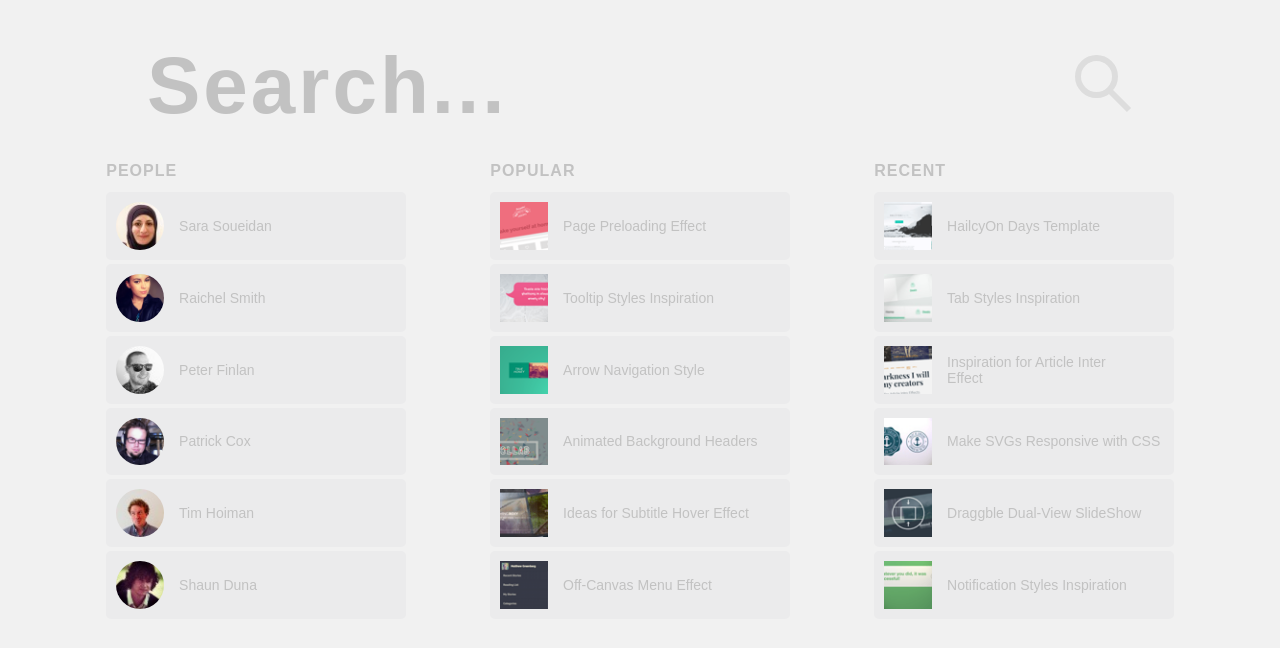
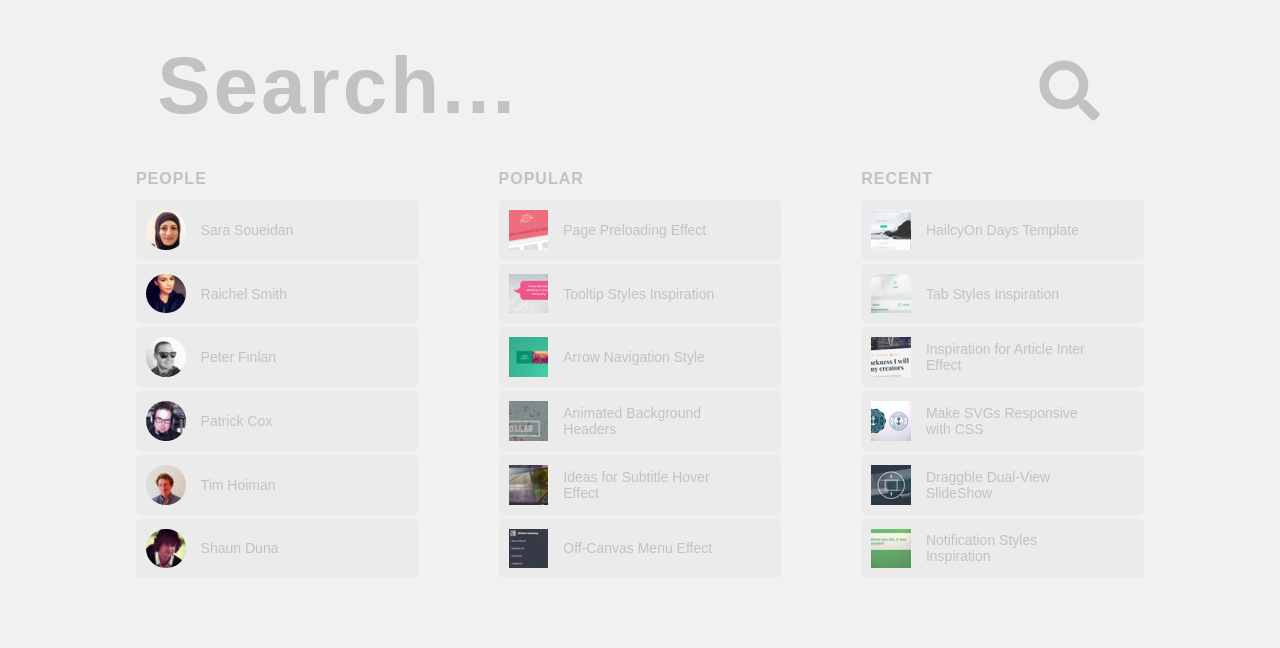
Before and after one commit to WebFlat/huge-search, a plain HTML site: page index.html in a window 1280 px wide. Drawn offline with Linux system fonts and the light colour scheme.

Commit message:
li-column

```diff
--- a/css/style.css
+++ b/css/style.css
@@ -6,30 +6,44 @@
 }
 body{
 	background-color: #f1f1f1;
-	padding: 40px 5%;
 	font-family: Arial, sans-serif;
 	height: 100vh;
 	transition: all .1s ease-in;
+	padding: 40px 0;
 }
-#search,
-#content {
+#wrapper {
 	text-align: center;
+	width: 85%;
+	max-width: 1200px;
+	margin: 0 auto;
 }
 #content {
 	display: flex;
 }
-@media screen & max-width() {
+@media screen and (max-width:); {
 
 }
-#search .button {
-	background-image: url(../img/magnifier.svg);
+form button {
+	color: #c2c2c2;
+	background-color: inherit;
+	background-size: contain;
+	border: none;
+	font-size: 60px;
 	cursor: pointer;
 	display: inline-block;
-	padding: 30px;
+	width: 10%;
 }
-#search input {
+form button:hover {
+	color: #ec5a62;
+}
+form {
+	width: 100%;
+	margin-bottom: 20px;
+	padding: 0 10px;
+	height: 100px;
+}
+form input {
 	width: 80%;
-	margin-bottom: 20px;
 	font-size: 80px;
 	color: #ec5a62;
 	font-weight: bold;
@@ -37,11 +51,13 @@ body{
 	border: none;
 	letter-spacing: 3px;
 }
-#search input:focus,
-#search input:active {
+form input:focus,
+form input:active {
 	outline: none;
+	border-bottom: 2px solid #c2c2c2;
+
 }
-input::-webkit-input-placeholder {
+form input::-webkit-input-placeholder {
 	color: #c2c2c2;
 }
 .card {
@@ -81,11 +97,12 @@ li.header {
 	display: inline-block;
 	font-size: 0;
 	width: 100%;
-}
+/*	height: 50px;
+*/}
 .card img {
 	vertical-align: middle;
 	display: inline-block;
-	width: 17%;
+	width: 15%;
 }
 .square img {
 	border-radius: 50%;
@@ -95,7 +112,7 @@ li.header {
 	padding-left: 15px;
 	display: inline-block;
 	vertical-align: middle;
-	width: 83%;
+	width: calc(70% - 10px);
     overflow: hidden;
 	max-height: 32px;
 }
--- a/index.html
+++ b/index.html
@@ -4,13 +4,15 @@
 	<meta charset="UTF-8">
 	<title>Huge search</title>
 	<link rel="stylesheet" type="text/css" href="css/style.css">
-	<link rel="shortcut icon" href="favicon.png"
+	<link rel="shortcut icon" href="favicon.png">
+	<link rel="stylesheet" href="https://use.fontawesome.com/releases/v5.7.2/css/all.css" integrity="sha384-fnmOCqbTlWIlj8LyTjo7mOUStjsKC4pOpQbqyi7RrhN7udi9RwhKkMHpvLbHG9Sr" crossorigin="anonymous">
 </head>
 <body>
-	<section id="search">
+	<section id="wrapper">
+		<form>
 			<input type="text" placeholder="Search...">
-		<div class="button"></div>
-	</section>
+			<button><i class="fas fa-search"></i></button>
+		</form>
 		<section id="content">
 			<ul class="card column-1">
 				<li class="header">People</li>
@@ -132,5 +134,6 @@
 				</li>
 			</ul>
 		</section>
+	</section>
 </body>
 </html>
```
Lines whose indentation alone changed are shown as unchanged.
